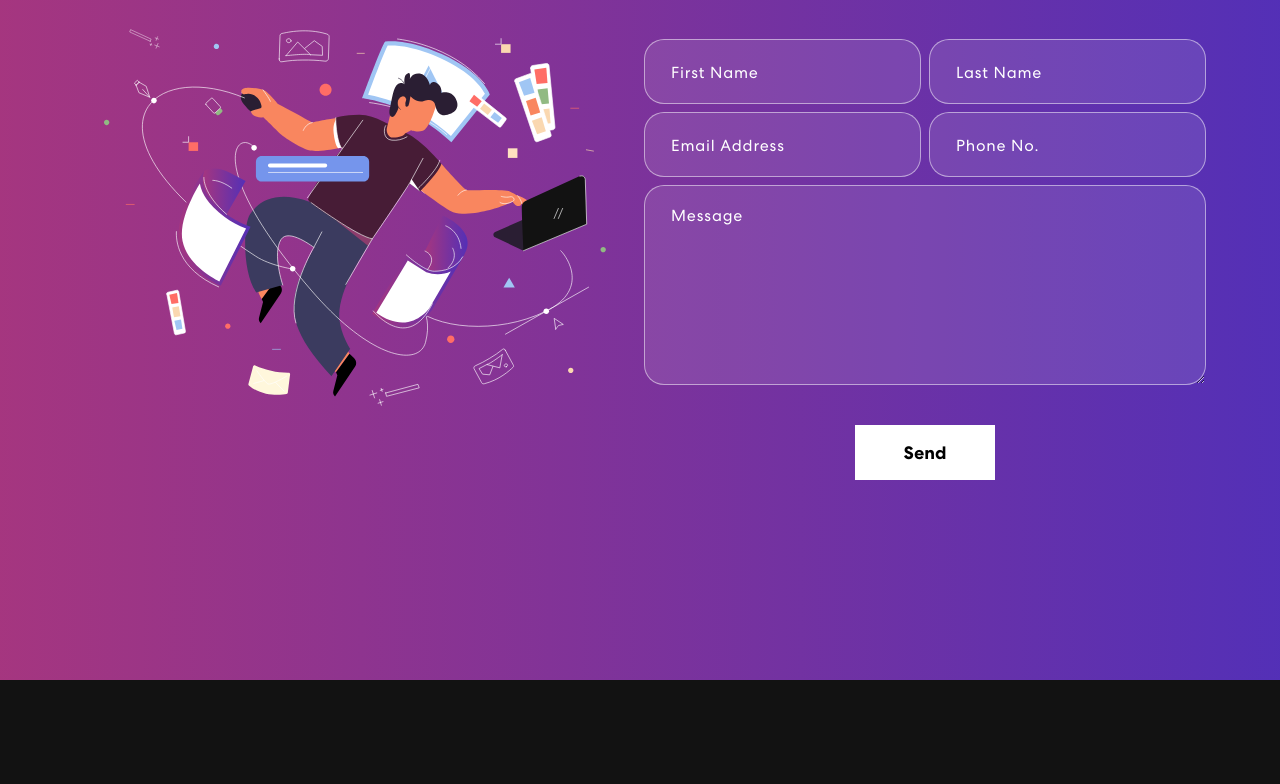
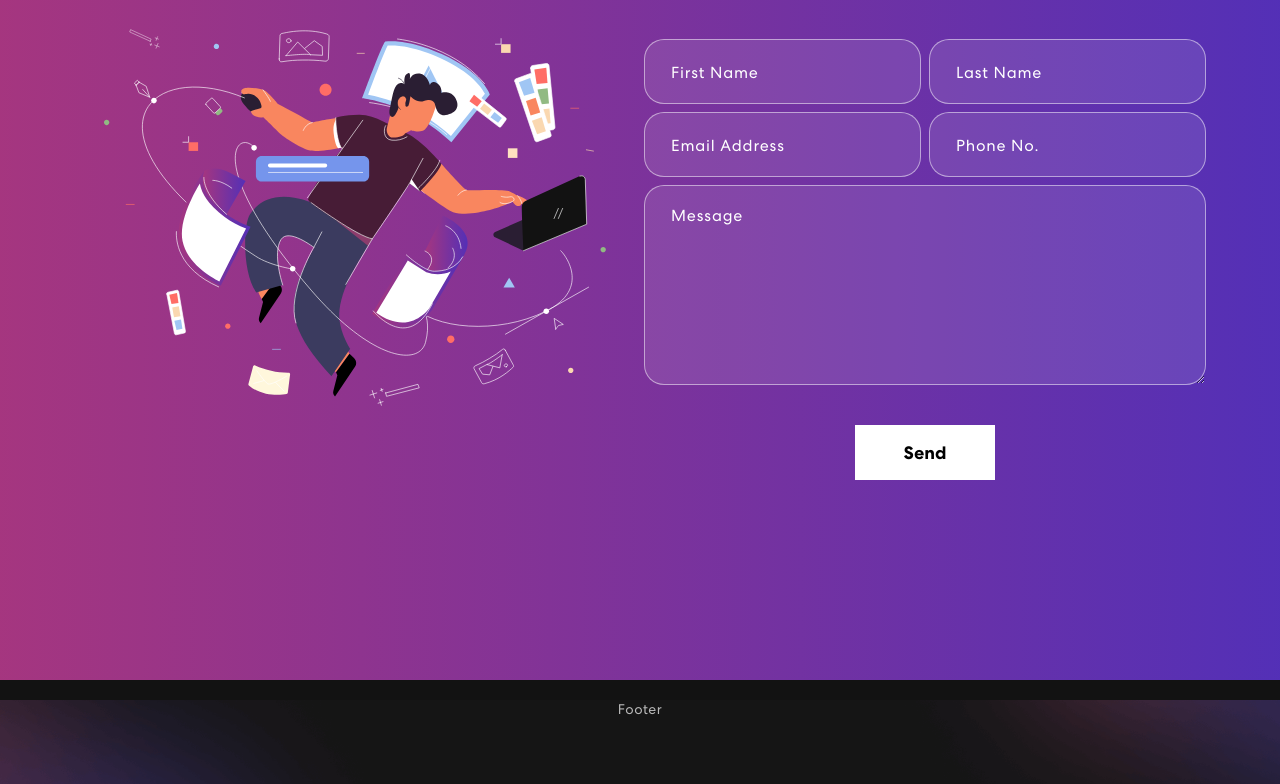
Before and after one commit to Patrikrizek/maiona-react-personal-portfolio, a React (Create React App) app: page / in a window 1280 px wide. Shown: the part 2342-3126 px from the top of the page. Before the commit the page ends 3022 px from the top, so only its background shows below. Built offline with nearby package versions, Linux system fonts and the light colour scheme.

Commit message:
Footer component created

```diff
--- a/src/App.js
+++ b/src/App.js
@@ -5,6 +5,7 @@
 import Skills from './components/Skills';
 import Projects from './components/Projects';
 import Contact from './components/Contact';
+import Footer from './components/Footer';
 
 function App() {
   return (
@@ -14,6 +15,7 @@
       <Skills />
       <Projects />
       <Contact />
+      <Footer />
     </div>
   );
 }
--- /dev/null
+++ b/src/components/Footer.jsx
@@ -0,0 +1,9 @@
+const Footer = () => {
+    return (
+        <footer className="footer">
+            <p>Footer</p>
+        </footer>
+    );
+}
+
+export default Footer;
```
